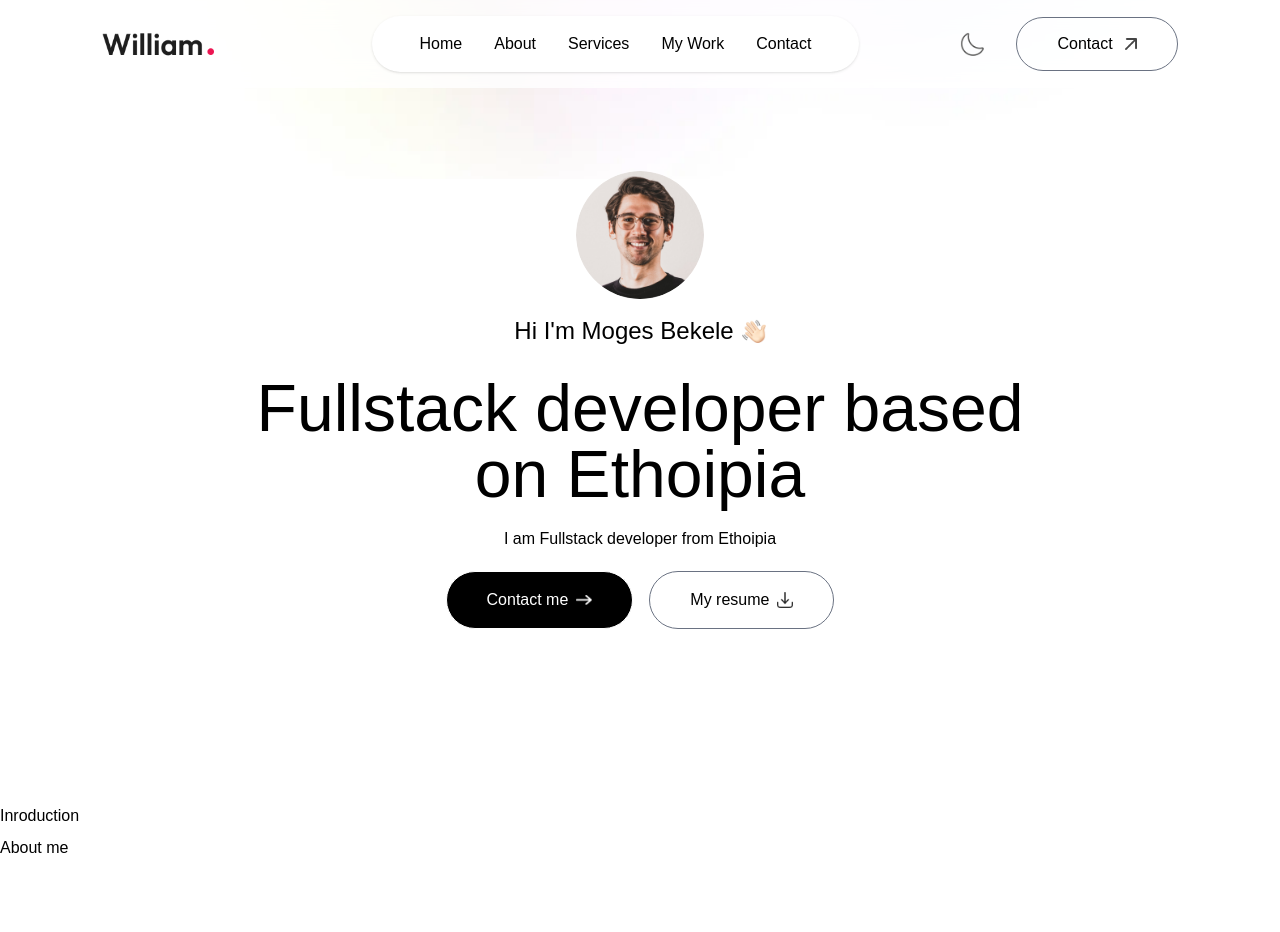
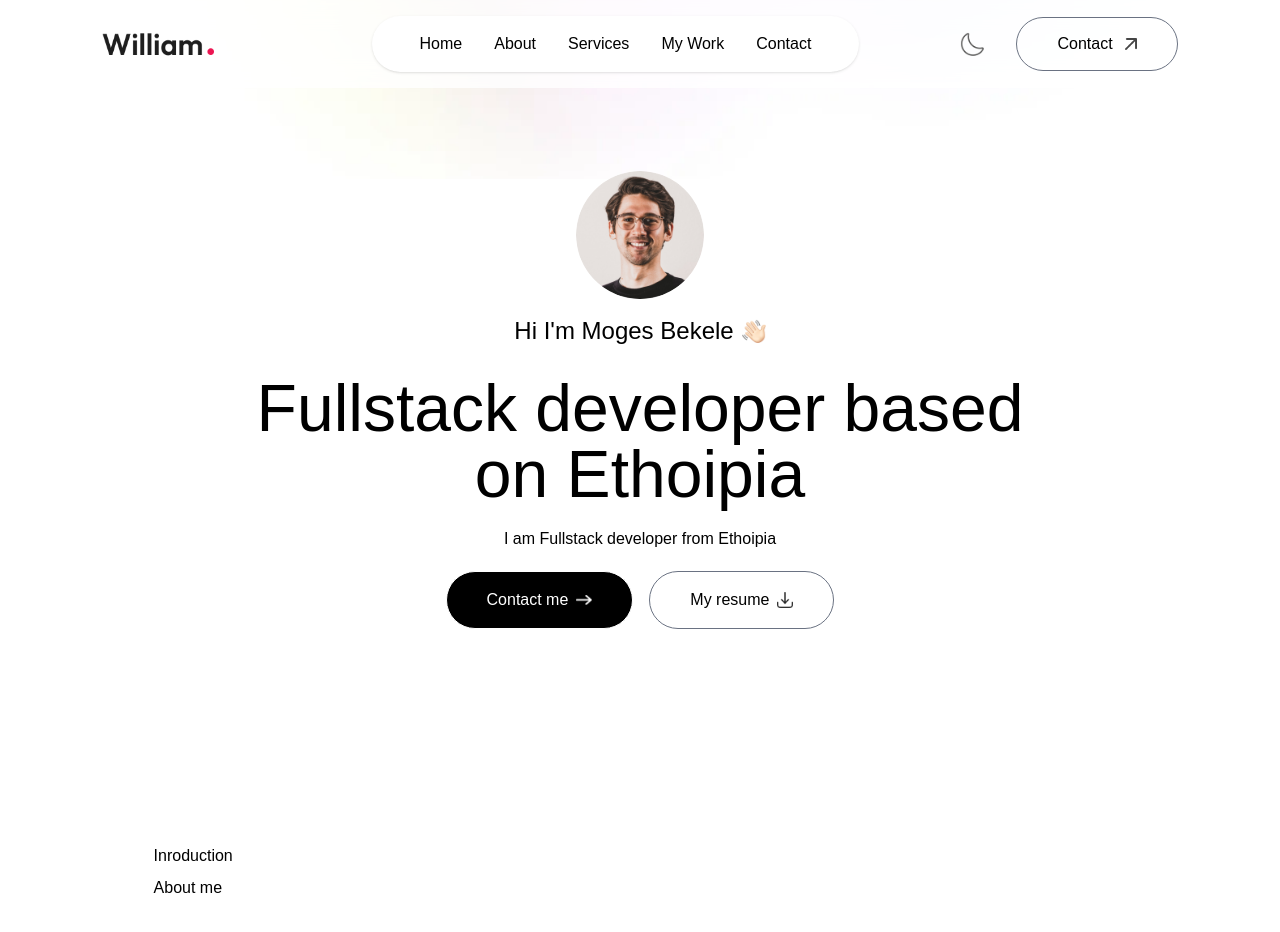
Before and after one commit to MogesBekele/portfolio-in-nextjs, a Next.js app: page / in a window 1280 px wide. Shown: the top 932 px of the page. Before the commit the page ends 864 px from the top, so only its background shows below. Built offline with nearby package versions, Linux system fonts and the light colour scheme; a web font is replaced by a local one.

Commit message:
apply tailwind css on the about section

```diff
--- a/app/layout.tsx
+++ b/app/layout.tsx
@@ -8,8 +8,16 @@ export const metadata: Metadata = {
 };
 
 // Initialize the Google fonts with variable option
-const outfit = Outfit({ subsets: ["latin"], variable: "--font-outfit", weight: ["400", "500", "600", "700"] });
-const ovo = Ovo({ subsets: ["latin"], variable: "--font-ovo", weight: ["400"] });
+const outfit = Outfit({
+  subsets: ["latin"],
+  variable: "--font-outfit",
+  weight: ["400", "500", "600", "700"],
+});
+const ovo = Ovo({
+  subsets: ["latin"],
+  variable: "--font-ovo",
+  weight: ["400"],
+});
 
 export default function RootLayout({
   children,
@@ -17,11 +25,12 @@ export default function RootLayout({
   children: React.ReactNode;
 }>) {
   return (
-    <html
-      lang="en"
-      className={`${outfit.className} ${ovo.className} antialiased leading-8 overflow-x-hidden`}
-    >
-      <body>{children}</body>
+    <html lang="en" className="scroll-smooth">
+      <body
+        className={`${outfit.className} ${ovo.className} antialiased leading-8 overflow-x-hidden`}
+      >
+        {children}
+      </body>
     </html>
   );
 }
--- a/components/About.tsx
+++ b/components/About.tsx
@@ -2,7 +2,7 @@ import React from 'react'
 
 const About = () => {
   return (
-    <div>
+    <div id='about' className='w-full px-[12%] py-10 scroll-mt-20'>
       <h4>Inroduction</h4>
       <h2>About me</h2>
 
```
